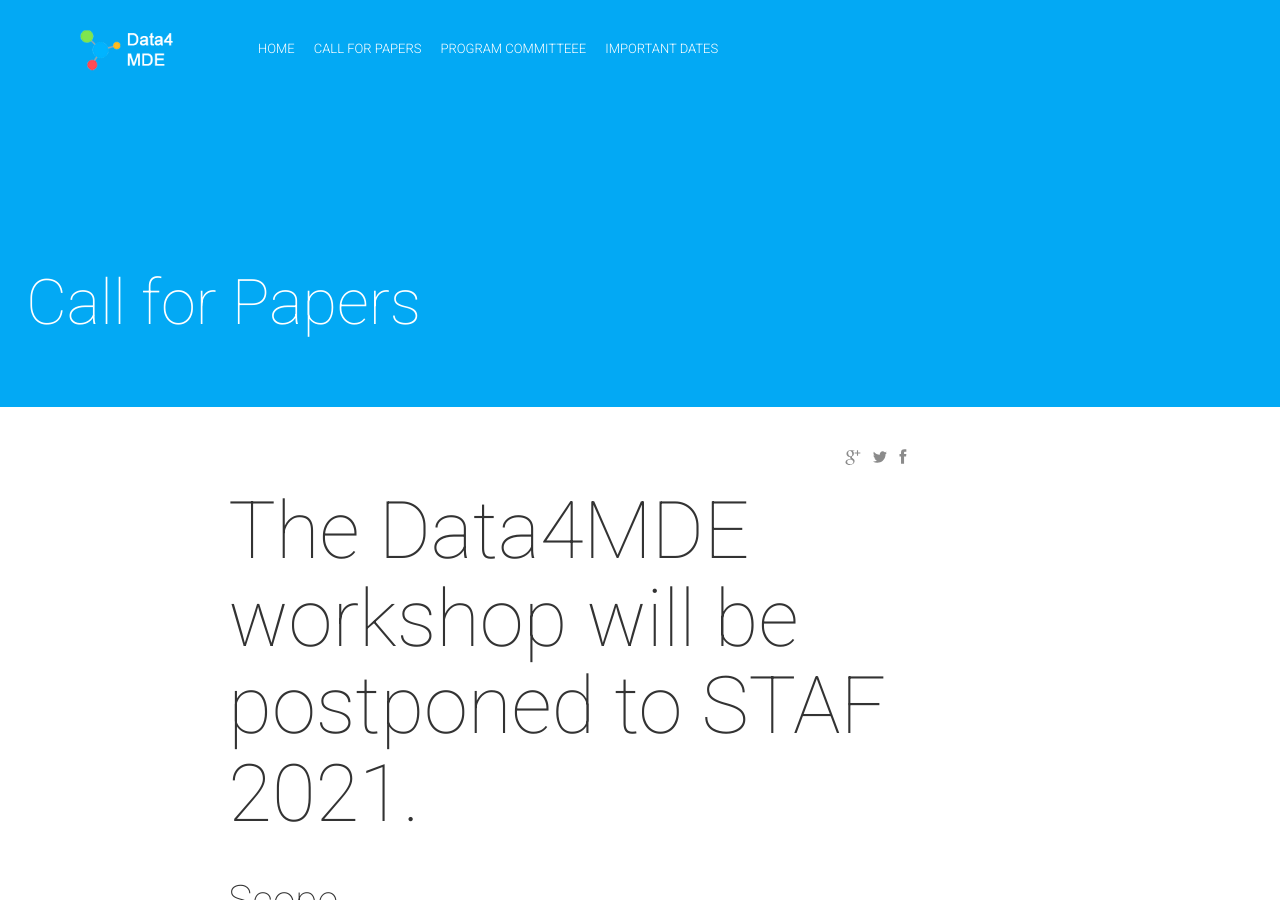
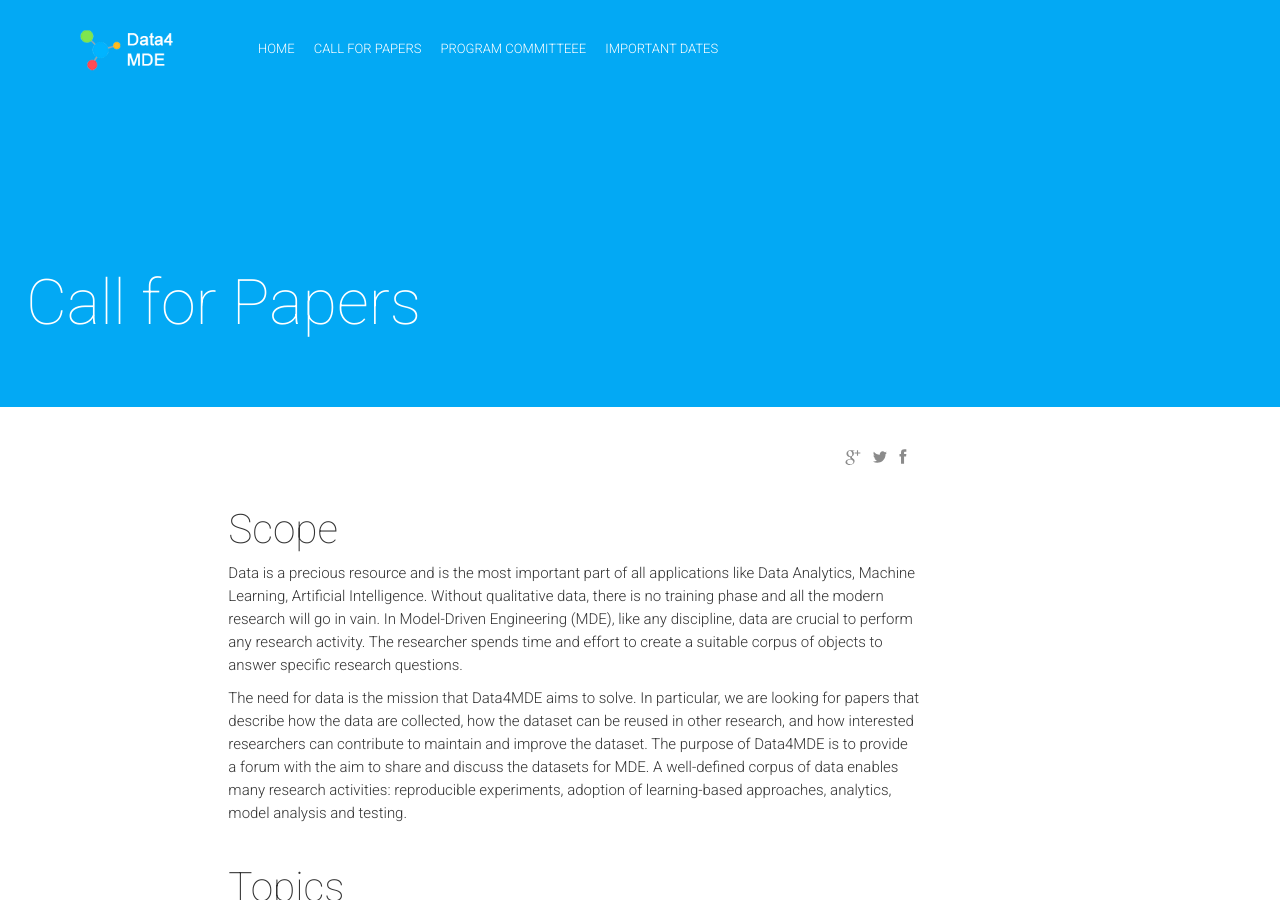
Before and after one commit to jdirocco/Data4MDE, a Jekyll site: the page built from cfp.md, in a window 1280 px wide and 900 px high. Built offline with Jekyll 4.4.1, drawn with Linux system fonts in a browser that asks for light colours; nearby versions of some CDN libraries; comment, search, counter and statistics services are not loaded.

Commit message:
Removed postpone messages

```diff
--- a/_includes/date.html
+++ b/_includes/date.html
@@ -1,6 +1,5 @@
 <!-- Begin Team List-->
 <section id="team" class="team">
-    <h1>The Data4MDE workshop will be postponed to STAF 2021.</h1>
     <div class="content-wrapper">
         <div class="col-lg-10 col-lg-offset-1 text-center">
             <h4 class="text-left animated hiding appear-animation-trigger" data-animation="fadeInUp" data-delay="0">Important Dates</h4>
--- a/_includes/team.html
+++ b/_includes/team.html
@@ -1,7 +1,6 @@
 <!-- Begin Team List-->
 
 <section id="team" class="team">
-    <h1>The Data4MDE workshop will be postponed to STAF 2021. </h1>
     <div class="content-wrapper">
         <div class="col-lg-10 col-lg-offset-1">
             <h3>{{ site.teamBlockTitle }}</h3>
--- a/cfp.md
+++ b/cfp.md
@@ -3,7 +3,6 @@ layout: post
 title:  Call for Papers
 isStaticPost: false
 ---
-# The Data4MDE workshop will be postponed to STAF 2021.
 #### Scope
 
 Data is a precious resource and is the most important part of all applications like Data Analytics, Machine Learning, Artificial Intelligence. Without qualitative data, there is no training phase and all the modern research will go in vain. In Model-Driven Engineering (MDE), like any discipline, data are crucial to perform any research activity. The researcher spends time and effort to create a suitable corpus of objects to answer specific research questions.
```
